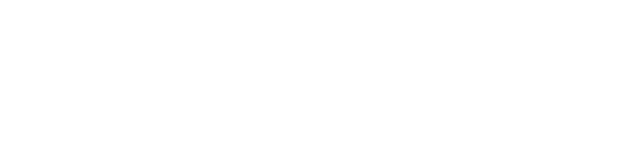
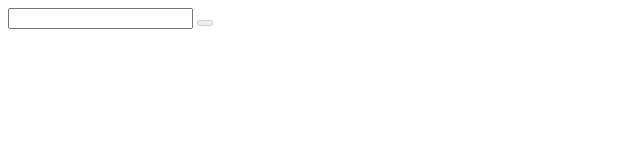
Before and after one commit to JoaoRibeiroDeveloper/curso_git1, a plain HTML site: page index.html in a window 1280 px wide. Shown: the whole page, without its empty margins (0-640 px from the left). Drawn offline with Linux system fonts and the light colour scheme.

Commit message:
criando form

```diff
--- a/index.html
+++ b/index.html
@@ -7,6 +7,9 @@
     <title>Document</title>
 </head>
 <body>
-
+    <form>
+        <input type="text">
+        <button disabled="disabled"></button>
+    </form>
 </body>
 </html>
```
